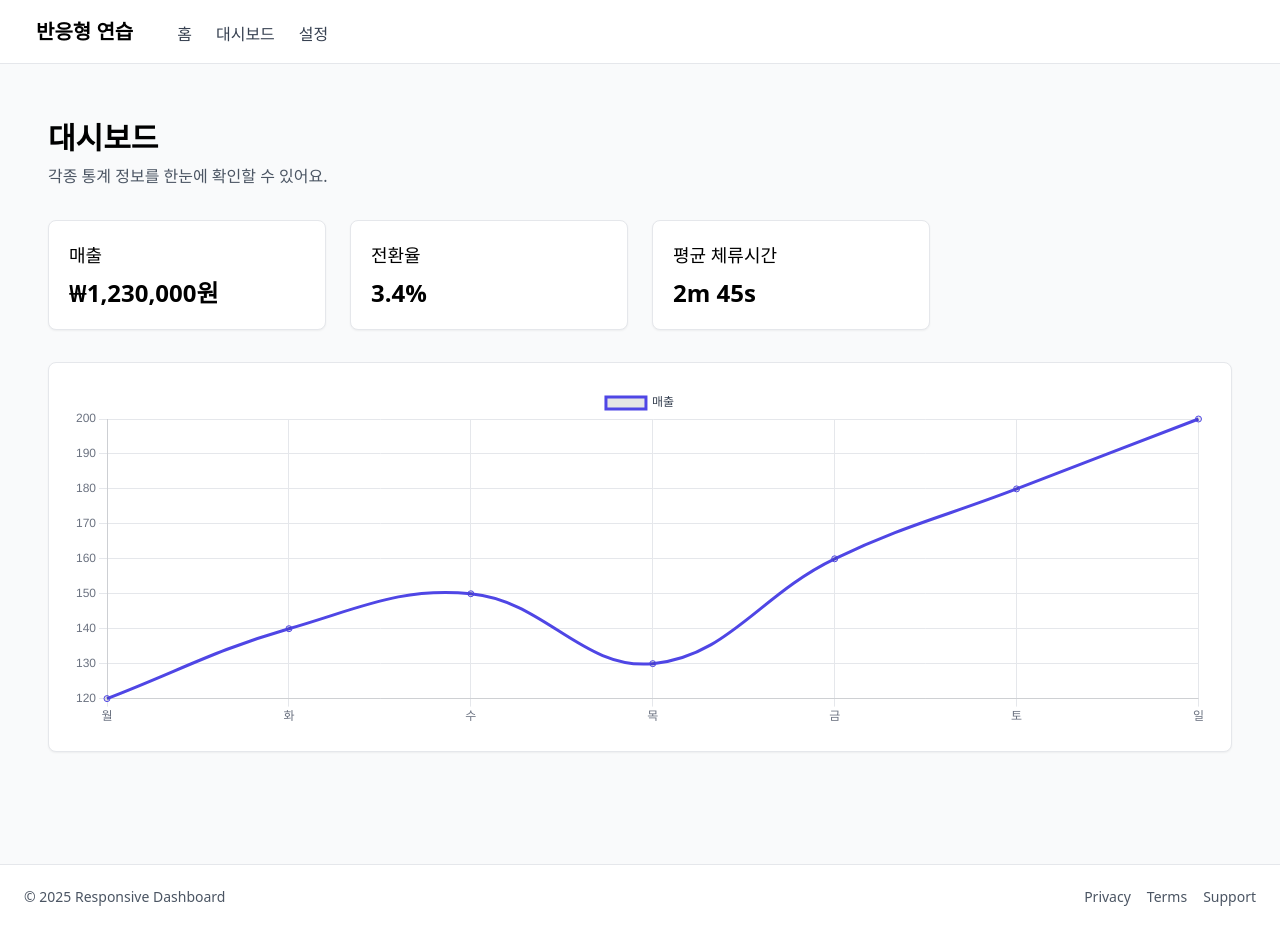
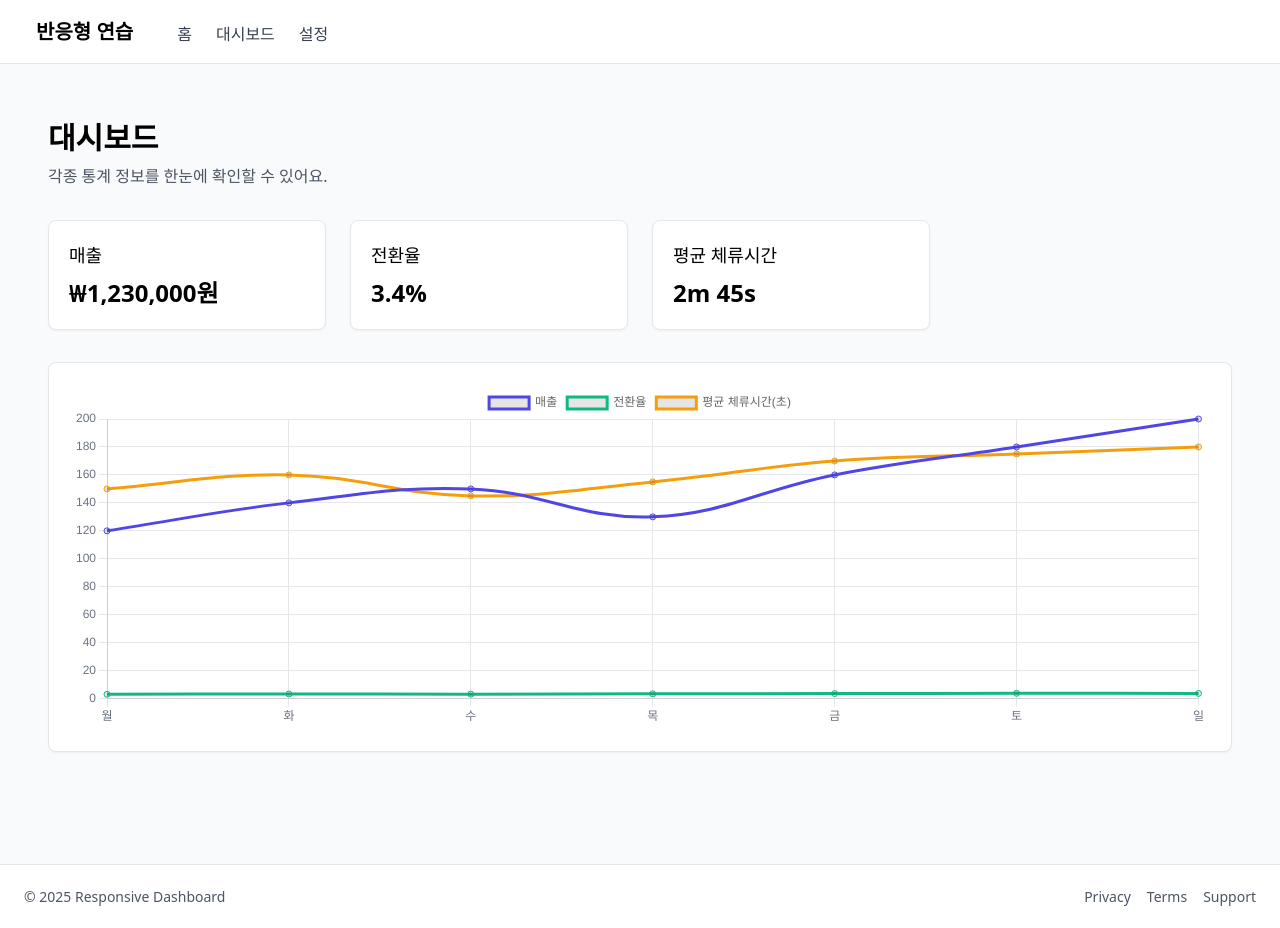
Before and after one commit to doyeonkim1997/vue-responsive-practice, a Vue app: page /dashboard in a window 1280 px wide. Built offline with nearby package versions, Linux system fonts and the light colour scheme; a web font is replaced by a local one.

Commit message:
refactor: 차트 컴포넌트 외부 데이터 주입 구조 개선 및 기본 더미 데이터 정리

```diff
--- a/src/components/charts/SalesChart.vue
+++ b/src/components/charts/SalesChart.vue
@@ -1,37 +1,86 @@
 <script setup lang="ts">
-import { ref, onMounted } from "vue";
+import { ref, onMounted, watch } from "vue";
+import { weeklySales } from "@/mocks/dashboard";
 import Chart from "primevue/chart";
 
-const chartData = ref();
-const chartOptions = ref();
+interface ChartDataset {
+  label: string;
+  data: number[];
+  borderColor?: string;
+  backgroundColor?: string;
+  tension?: number;
+}
 
+interface ExternalChartData {
+  labels: string[];
+  datasets: ChartDataset[];
+}
+
+const props = defineProps<{
+  externalData?: ExternalChartData;
+}>();
+
+const chartData = ref<ExternalChartData>();
+
+const chartOptions = ref({
+  responsive: true,
+  maintainAspectRatio: false,
+  resizeDelay: 50,
+  plugins: {
+    lagend: {
+      labels: {
+        color: "#374151",
+      },
+    },
+  },
+  scales: {
+    x: {
+      ticks: { color: "#6B7280" },
+      grid: { color: "#E5E7EB" },
+    },
+    y: {
+      ticks: { color: "#6B7280" },
+      grid: { color: "#E5E7EB" },
+    },
+  },
+});
+
+// 부모가 데이터 내려주면 그걸로 차트 구성
+watch(
+  () => props.externalData,
+  (val) => {
+    if (!val) return;
+    chartData.value = val;
+  },
+  { immediate: true }
+);
+
+// 외부 데이터 없으면 기본 더미 값 사용
 onMounted(() => {
-  const labels = ["월", "화", "수", "목", "금", "토", "일"];
+  if (props.externalData) return;
 
   chartData.value = {
-    labels,
+    labels: ["월", "화", "수", "목", "금", "토", "일"],
     datasets: [
       {
         label: "매출",
         data: [120, 140, 150, 130, 160, 180, 200],
         borderColor: "#4F46E5",
         tension: 0.4,
-        fill: false,
+      },
+      {
+        label: "전환율",
+        data: [3.1, 3.3, 3.2, 3.4, 3.6, 3.8, 3.7],
+        borderColor: "#10B981",
+        tension: 0.4,
+      },
+      {
+        label: "평균 체류시간(초)",
+        data: [150, 160, 145, 155, 170, 175, 180],
+        borderColor: "#F59E0B",
+        tension: 0.4,
       },
     ],
-  };
-
-  chartOptions.value = {
-    responsive: true,
-    maintainAspectRatio: false,
-    resizeDelay: 50,
-    plugins: {
-      legend: { labels: { color: "#374151" } },
-    },
-    scales: {
-      x: { ticks: { color: "#6B7280" }, grid: { color: "#E5E7EB" } },
-      y: { ticks: { color: "#6B7280" }, grid: { color: "#E5E7EB" } },
-    },
   };
 });
 </script>
--- a/src/components/charts/VisitorLineChart.vue
+++ b/src/components/charts/VisitorLineChart.vue
@@ -1,37 +1,66 @@
 <script setup lang="ts">
-import { ref, onMounted } from "vue";
+import { ref, watch, onMounted } from "vue";
 import Chart from "primevue/chart";
+import { weeklyVisitors } from "@/mocks/dashboard";
 
-const chartData = ref();
-const chartOptions = ref();
+interface ExternalData {
+  labels: string[];
+  data: number[];
+}
 
+const props = defineProps<{
+  externalData?: ExternalData;
+}>();
+
+const chartData = ref<any>(null);
+const chartOptions = ref({
+  responsive: true,
+  maintainAspectRatio: false,
+  resizeDelay: 50,
+  plugins: {
+    legend: { labels: { color: "#374151" } },
+  },
+  scales: {
+    x: { ticks: { color: "#6B7280" }, grid: { color: "#E5E7EB" } },
+    y: { ticks: { color: "#6B7280" }, grid: { color: "#E5E7EB" } },
+  },
+});
+
+// 부모가 데이터 내려주면 그걸로 차트 구성
+watch(
+  () => props.externalData,
+  (val) => {
+    if (!val) return;
+
+    chartData.value = {
+      labels: val.labels,
+      datasets: [
+        {
+          label: "방문자 수",
+          data: val.data,
+          borderColor: "#10B981",
+          tension: 0.4,
+        },
+      ],
+    };
+  },
+  { immediate: true }
+);
+
+// 외부 데이터 없으면 기본 더미 값 사용
 onMounted(() => {
-  const labels = ["월", "화", "수", "목", "금", "토", "일"];
+  if (props.externalData) return;
 
   chartData.value = {
-    labels,
+    labels: ["월", "화", "수", "목", "금", "토", "일"],
     datasets: [
       {
         label: "방문자 수",
-        data: [120, 180, 90, 150, 200, 170, 210],
+        data: weeklyVisitors,
         borderColor: "#10B981",
         tension: 0.4,
-        fill: false,
       },
     ],
-  };
-
-  chartOptions.value = {
-    responsive: true,
-    maintainAspectRatio: false,
-    resizeDelay: 50,
-    plugins: {
-      legend: { labels: { color: "#374151" } },
-    },
-    scales: {
-      x: { ticks: { color: "#6B7280" }, grid: { color: "#E5E7EB" } },
-      y: { ticks: { color: "#6B7280" }, grid: { color: "#E5E7EB" } },
-    },
   };
 });
 </script>
```
